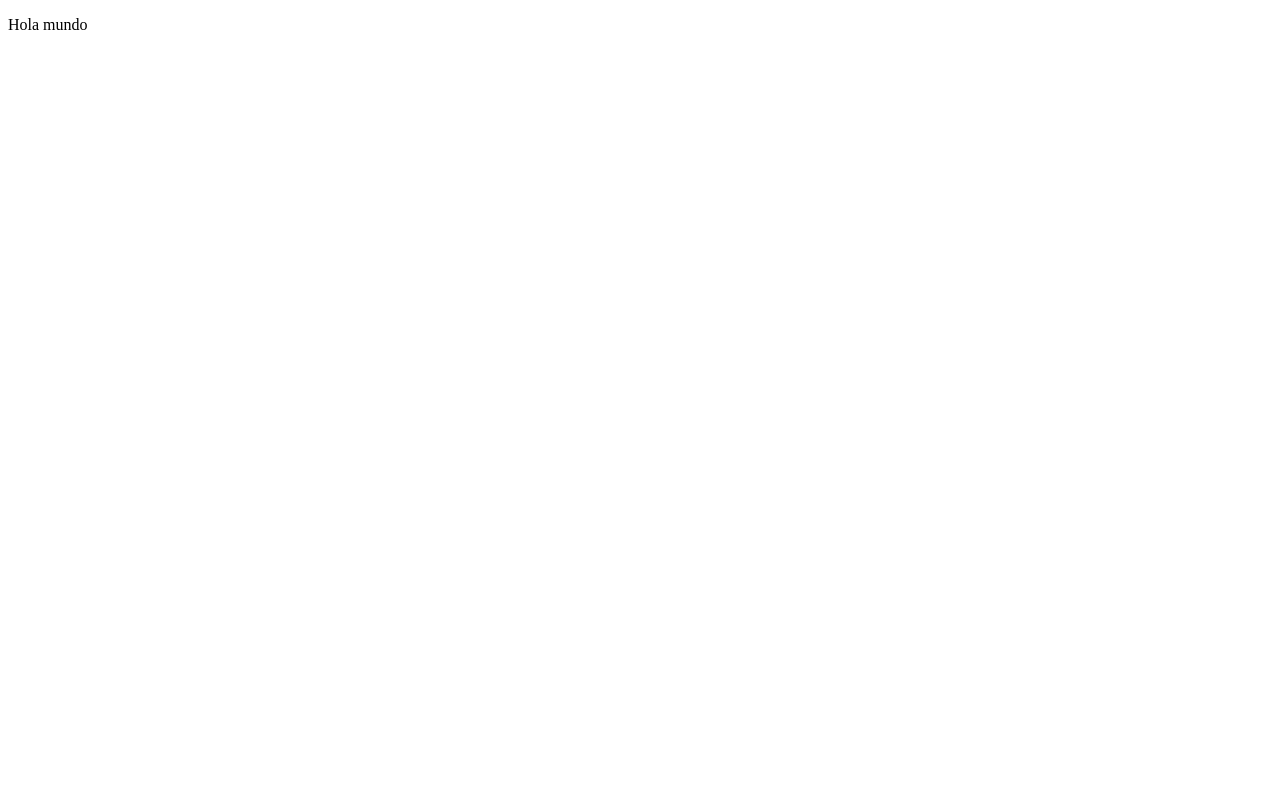
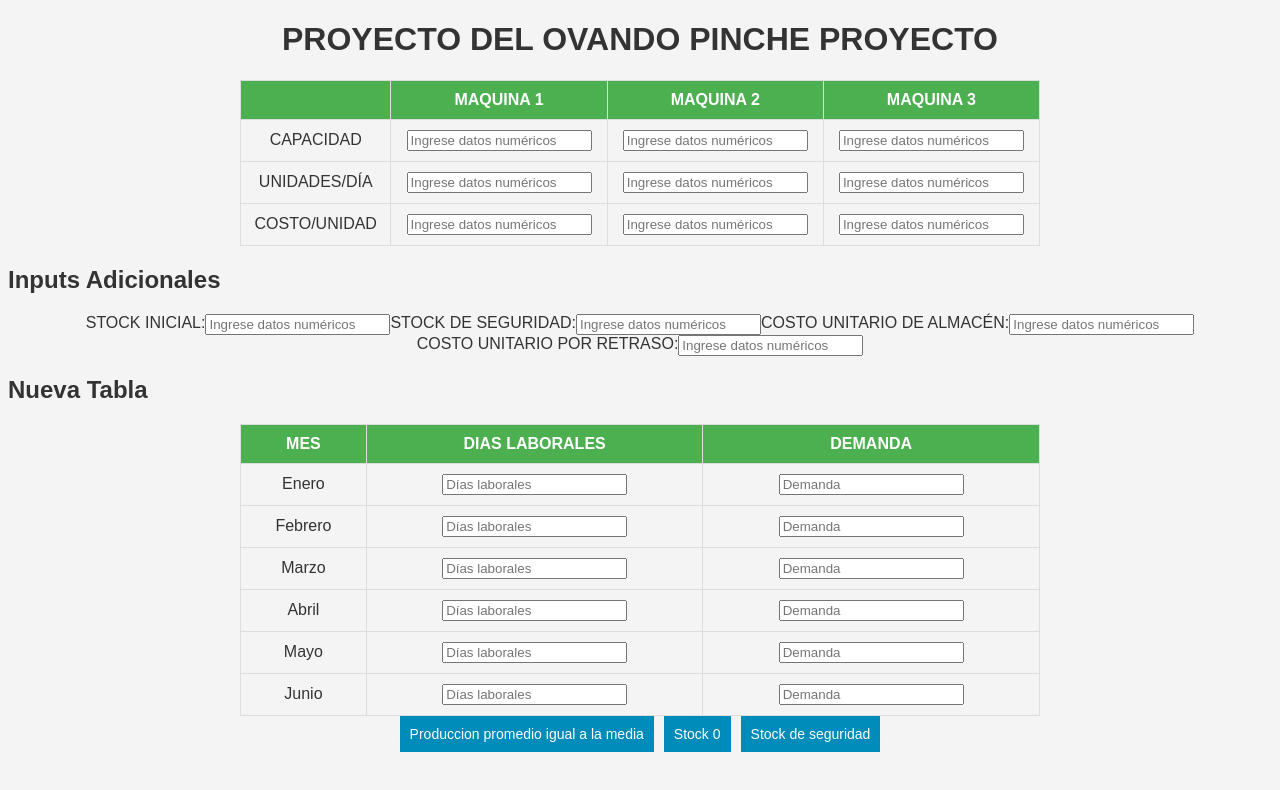
Before and after one commit to JuanApazaG/SIS310-Grupal, a plain HTML site: page index.html in a window 1280 px wide. Drawn offline with Linux system fonts and the light colour scheme.

Commit message:
Avance sis 310

```diff
--- a/index.html
+++ b/index.html
@@ -1,11 +1,122 @@
 <!DOCTYPE html>
-<html lang="en">
+<html lang="es">
 <head>
     <meta charset="UTF-8">
     <meta name="viewport" content="width=device-width, initial-scale=1.0">
-    <title>Proyecto SIS310</title>
+    <title>Tabla Simple</title>
+   <link rel="stylesheet" href="style.css">
 </head>
 <body>
-    <p>Hola mundo</p>
+    <h1><CENTER>PROYECTO DEL OVANDO PINCHE PROYECTO</CENTER></h1>
+
+    <table>
+        <thead>
+            <tr>
+                <th></th>
+                <th>MAQUINA 1</th>
+                <th>MAQUINA 2</th>
+                <th>MAQUINA 3</th>
+            </tr>
+        </thead>
+        <tbody>
+            <tr>
+                <td>CAPACIDAD</td>
+                <td><input type="number" placeholder="Ingrese datos numéricos" /></td>
+                <td><input type="number" placeholder="Ingrese datos numéricos" /></td>
+                <td><input type="number" placeholder="Ingrese datos numéricos" /></td>
+            </tr>
+            <tr>
+                <td>UNIDADES/DÍA</td>
+                <td><input type="number" placeholder="Ingrese datos numéricos" /></td>
+                <td><input type="number" placeholder="Ingrese datos numéricos" /></td>
+                <td><input type="number" placeholder="Ingrese datos numéricos" /></td>
+            </tr>
+            <tr>
+                <td>COSTO/UNIDAD</td>
+                <td><input type="number" placeholder="Ingrese datos numéricos" /></td>
+                <td><input type="number" placeholder="Ingrese datos numéricos" /></td>
+                <td><input type="number" placeholder="Ingrese datos numéricos" /></td>
+            </tr>
+        </tbody>
+    </table>
+
+    <h2>Inputs Adicionales</h2>
+    <div class="input-container">
+        <label for="stockInicial">STOCK INICIAL:</label>
+        <input type="number" id="stockInicial" placeholder="Ingrese datos numéricos" />
+
+        <label for="stockSeguridad">STOCK DE SEGURIDAD:</label>
+        <input type="number" id="stockSeguridad" placeholder="Ingrese datos numéricos" />
+
+        <label for="costoUnitarioAlmacen">COSTO UNITARIO DE ALMACÉN:</label>
+        <input type="number" id="costoUnitarioAlmacen" placeholder="Ingrese datos numéricos" />
+
+        <label for="costoUnitarioRetraso">COSTO UNITARIO POR RETRASO:</label>
+        <input type="number" id="costoUnitarioRetraso" placeholder="Ingrese datos numéricos" />
+    </div>
+
+    <h2>Nueva Tabla</h2>
+    <table>
+        <thead>
+            <tr>
+                <th>MES</th>
+                <th>DIAS LABORALES</th>
+                <th>DEMANDA</th>
+            </tr>
+        </thead>
+        <tbody>
+            <tr>
+                <td>Enero</td>
+                <td><input type="number" placeholder="Días laborales" /></td>
+                <td><input type="number" placeholder="Demanda" /></td>
+            </tr>
+            <tr>
+                <td>Febrero</td>
+                <td><input type="number" placeholder="Días laborales" /></td>
+                <td><input type="number" placeholder="Demanda" /></td>
+            </tr>
+            <tr>
+                <td>Marzo</td>
+                <td><input type="number" placeholder="Días laborales" /></td>
+                <td><input type="number" placeholder="Demanda" /></td>
+            </tr>
+            <tr>
+                <td>Abril</td>
+                <td><input type="number" placeholder="Días laborales" /></td>
+                <td><input type="number" placeholder="Demanda" /></td>
+            </tr>
+            <tr>
+                <td>Mayo</td>
+                <td><input type="number" placeholder="Días laborales" /></td>
+                <td><input type="number" placeholder="Demanda" /></td>
+            </tr>
+            <tr>
+                <td>Junio</td>
+                <td><input type="number" placeholder="Días laborales" /></td>
+                <td><input type="number" placeholder="Demanda" /></td>
+            </tr>
+        </tbody>
+    </table>
+
+    <div class="button-container">
+        <button onclick="calcularProduccionPromedio()">Produccion promedio igual a la media</button>
+        <button onclick="calcularStockCero()">Stock 0</button>
+        <button onclick="calcularStockSeguridad()">Stock de seguridad</button>
+    </div>
+
+    <script>
+        function calcularProduccionPromedio() {
+            // Lógica para calcular la producción promedio igual a la media
+        }
+
+        function calcularStockCero() {
+            // Lógica para calcular el stock igual a cero
+        }
+
+        function calcularStockSeguridad() {
+            // Lógica para calcular el stock de seguridad
+        }
+    </script>
+
 </body>
 </html>
--- /dev/null
+++ b/style.css
@@ -0,0 +1,63 @@
+/* Estilos generales */
+body {
+    font-family: 'Arial', sans-serif;
+    background-color: #f4f4f4;
+    color: #333;
+}
+
+/* Estilos para las tablas */
+table {
+    width: 100%;
+    max-width: 800px; /* Ajusta según tus necesidades */
+    border-collapse: collapse;
+    margin-top: 20px;
+    margin-left: auto;
+    margin-right: auto;
+}
+
+th, td {
+    border: 1px solid #ddd;
+    padding: 10px;
+    text-align: center;
+}
+
+th {
+    background-color: #4CAF50;
+    color: white;
+}
+
+
+/* Estilos para los contenedores */
+.input-container,
+.button-container {
+    display: flex;
+    flex-wrap: wrap; /* Ajusta el contenido si no cabe en una línea */
+    justify-content: center; /* Centra horizontalmente */
+    margin-bottom: 20px;
+}
+
+/* Estilos para los botones */
+button {
+    padding: 10px;
+    margin: 0 5px; /* Ajusta el margen según tus necesidades */
+    font-size: 14px;
+    background-color: #008CBA;
+    color: white;
+    border: none;
+    cursor: pointer;
+}
+
+button:hover {
+    background-color: #005A80;
+}
+
+/* Estilos para las animaciones (ejemplo) */
+@keyframes fadeIn {
+    from { opacity: 0; }
+    to { opacity: 1; }
+}
+
+/* Aplicar animación a un elemento */
+.animated-element {
+    animation: fadeIn 1s ease-out;
+}
```
